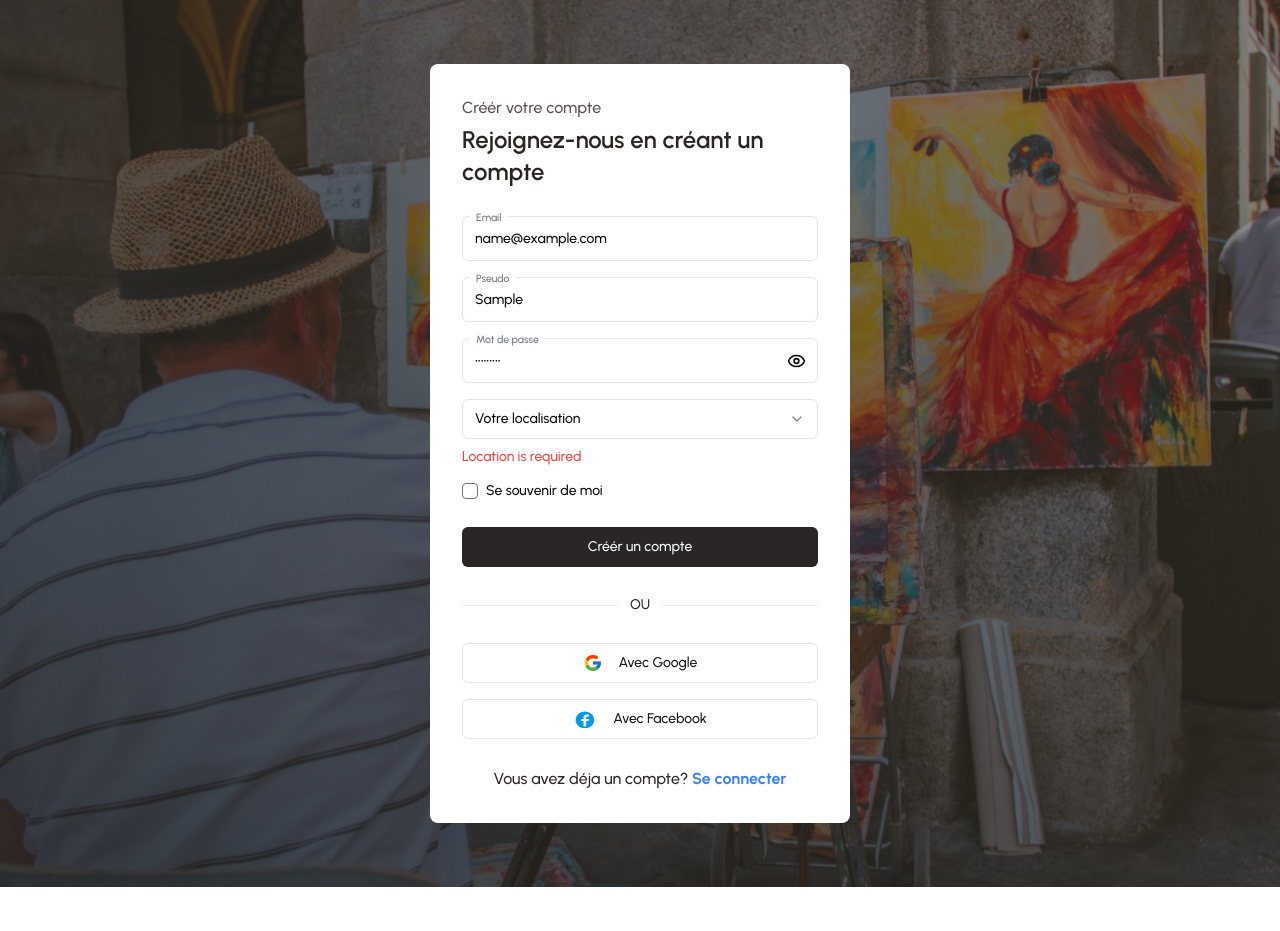
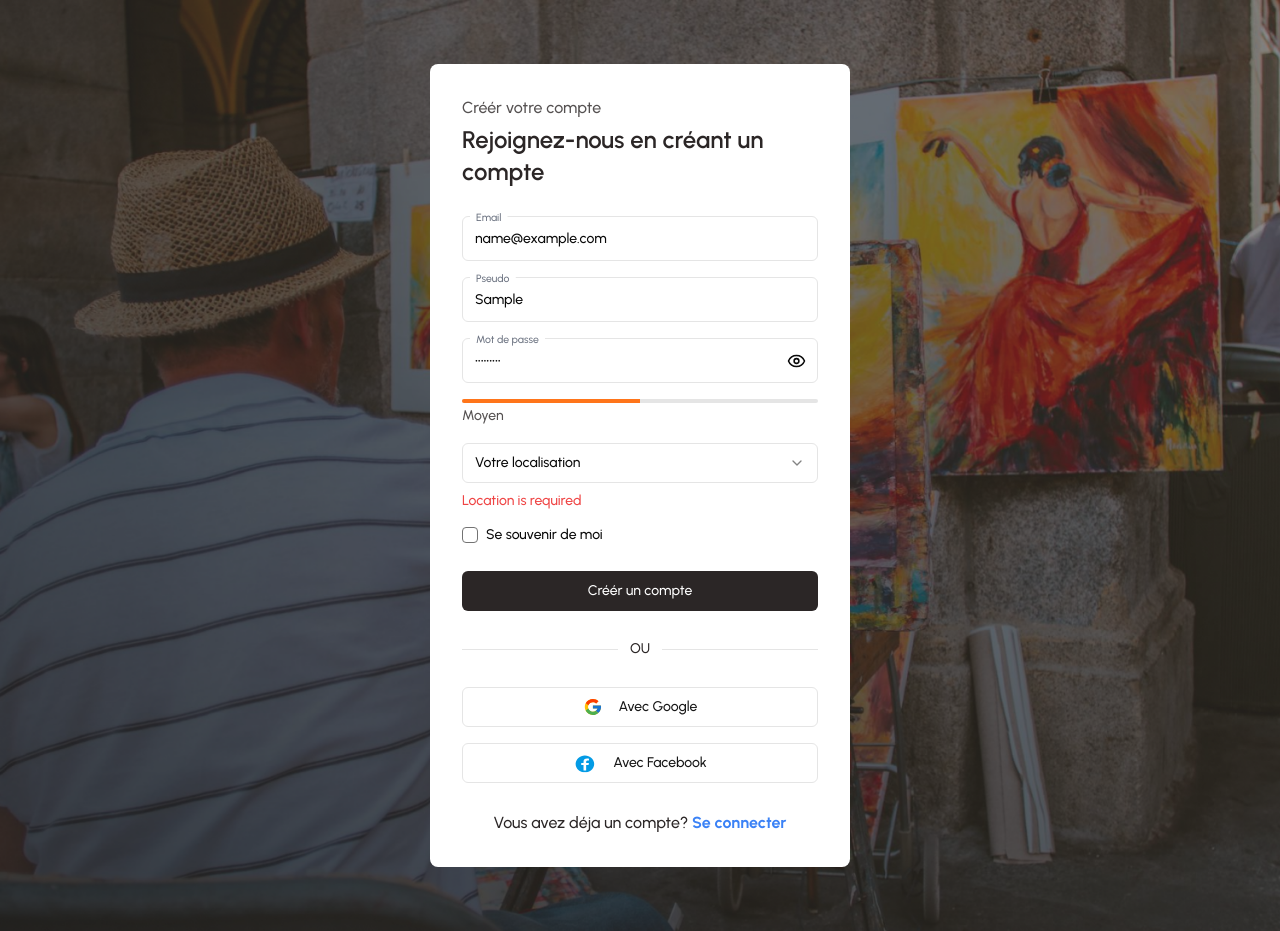
Before and after one commit to KiritoEM/Inkspire, a React (Vite) app: page /signup in a window 1280 px wide. Both pictures are taken after typing "name@example.com", "Sample", "Sample123" into the empty fields and a click on the button "Créér un compte". Before the commit the page ends 887 px from the top, so only its background shows below. Built offline with nearby package versions, Linux system fonts and the light colour scheme.

Commit message:
feat: add password-progress

```diff
--- a/package.json
+++ b/package.json
@@ -13,6 +13,7 @@
     "@hookform/resolvers": "^3.9.1",
     "@radix-ui/react-checkbox": "^1.1.2",
     "@radix-ui/react-label": "^2.1.0",
+    "@radix-ui/react-progress": "^1.1.1",
     "@radix-ui/react-select": "^2.1.2",
     "@radix-ui/react-slot": "^1.1.0",
     "@tanstack/react-query": "^5.62.7",
--- a/src/components/shared/forms/LoginForm.tsx
+++ b/src/components/shared/forms/LoginForm.tsx
@@ -12,6 +12,7 @@ import GoogleauthForm from "./GoogleauthForm";
 import { Link } from "react-router-dom";
 import authActions from "../../../actions/auth.actions";
 import { toast } from "react-toastify";
+import useLoading from "../../../hooks/useLoading";
 
 /**
  * A component that renders a form for a user to logIn.
@@ -19,6 +20,7 @@ import { toast } from "react-toastify";
  * @returns A JSX element representing the login form.
  */
 const LoginForm: FC = (): JSX.Element => {
+    const { loading, stopLoading, startLoading } = useLoading();
     const [show, setShow] = useState<boolean>(false);
     const form = useForm<LoginSchemaTypes>({
         resolver: zodResolver(loginSchema),
@@ -28,20 +30,24 @@ const LoginForm: FC = (): JSX.Element => {
         }
     });
 
-    const handleSubmit = async (data: LoginSchemaTypes) => {
+    const handleSubmitLogin = async (data: LoginSchemaTypes) => {
+        startLoading
+
         const response = await authActions.LOGIN(data);
 
         if (response.status === "success") {
             toast.success("Utilisateur authentifié avec succés !!!", {
                 position: "bottom-center",
                 autoClose: 5000,
-            })
+            });
+            stopLoading();
         }
         else {
             toast.error("Un erreur s'est produit !!!", {
                 position: "bottom-center",
                 autoClose: 5000,
             })
+            stopLoading();
         }
     };
 
@@ -53,7 +59,7 @@ const LoginForm: FC = (): JSX.Element => {
             </header>
 
             <FormProvider {...form}>
-                <form action="post" className="flex flex-col gap-4" onSubmit={form.handleSubmit(handleSubmit)}>
+                <form action="post" className="flex flex-col gap-4" onSubmit={form.handleSubmit(handleSubmitLogin)}>
                     <FormField
                         control={form.control}
                         name="email"
@@ -100,7 +106,7 @@ const LoginForm: FC = (): JSX.Element => {
                             Se souvenir de moi
                         </label>
                     </div>
-                    <Button type="submit" variant="secondary" className="mt-3">Se connecter</Button>
+                    <Button type="submit" isLoading={loading} variant="secondary" className="mt-3">{loading ? "Chargement..." : "Se connecter"}</Button>
                 </form>
             </FormProvider>
 
--- a/src/components/shared/forms/SignupForm.tsx
+++ b/src/components/shared/forms/SignupForm.tsx
@@ -1,4 +1,4 @@
-import { FC, useState } from "react";
+import React, { FC, useState } from "react";
 import { FormControl, FormField, FormItem, FormMessage } from "../ui/form";
 import { FormProvider, useForm } from "react-hook-form";
 import { SignupSchemaTypes } from "../../../lib/form-validation/types";
@@ -21,6 +21,8 @@ import { Link } from "react-router-dom";
 import { toast } from "react-toastify";
 import authActions from "../../../actions/auth.actions";
 import useLoading from "../../../hooks/useLoading";
+import { Progress } from "../ui/progress";
+import { evaluatePasswordStrength } from "../../../helpers/evaluatePassword";
 
 /**
  * A component that renders a form for a user to signUp.
@@ -29,6 +31,8 @@ import useLoading from "../../../hooks/useLoading";
  */
 const SignupForm: FC = (): JSX.Element => {
     const [show, setShow] = useState<boolean>(false);
+    const [passwordLength, setPasswordLength] = useState<number>(0);
+    const [passwordLevel, setPasswordLevel] = useState<string>("");
     const { loading, stopLoading, startLoading } = useLoading();
     const form = useForm<SignupSchemaTypes>({
         resolver: zodResolver(signupSchema),
@@ -115,15 +119,34 @@ const SignupForm: FC = (): JSX.Element => {
                                         id="password"
                                         label="Mot de passe"
                                         {...field}
+                                        onChange={(e: React.ChangeEvent<HTMLInputElement>) => {
+                                            field.onChange(e);
+                                            setPasswordLength(e.target.value.length);
+                                            setPasswordLevel(evaluatePasswordStrength(e.target.value) as string);
+                                        }}
                                         className="text-base"
                                         type={show ? "text" : "password"}
-                                        suffix={show ? <EyeOff size={19} className="cursor-pointer" onClick={() => setShow(!show)} /> : <Eye size={19} className="cursor-pointer" onClick={() => setShow(!show)} />}
+                                        suffix={
+                                            show ? (
+                                                <EyeOff size={19} className="cursor-pointer" onClick={() => setShow(!show)} />
+                                            ) : (
+                                                <Eye size={19} className="cursor-pointer" onClick={() => setShow(!show)} />
+                                            )
+                                        }
                                     />
                                 </FormControl>
                                 <FormMessage />
                             </FormItem>
                         )}
                     />
+
+
+                    {passwordLength > 0 && <div className="password-progress">
+                        <Progress value={passwordLevel === "Fort" ? 100 : passwordLevel === "Moyen" ? 50 : 0} />
+                        <span className="text-sm text-secondary/80">{passwordLevel}</span>
+                    </div>
+                    }
+
                     <FormField
                         control={form.control}
                         name="location"
--- /dev/null
+++ b/src/components/shared/ui/progress.tsx
@@ -0,0 +1,25 @@
+import * as React from "react"
+import * as ProgressPrimitive from "@radix-ui/react-progress"
+import { cn } from "../../../lib/utils"
+
+const Progress = React.forwardRef<
+  React.ElementRef<typeof ProgressPrimitive.Root>,
+  React.ComponentPropsWithoutRef<typeof ProgressPrimitive.Root>
+>(({ className, value, ...props }, ref) => (
+  <ProgressPrimitive.Root
+    ref={ref}
+    className={cn(
+      "relative h-1 w-full overflow-hidden rounded-full bg-input",
+      className
+    )}
+    {...props}
+  >
+    <ProgressPrimitive.Indicator
+      className="h-full w-full flex-1 bg-primary transition-all"
+      style={{ transform: `translateX(-${100 - (value || 0)}%)` }}
+    />
+  </ProgressPrimitive.Root>
+))
+Progress.displayName = ProgressPrimitive.Root.displayName
+
+export { Progress }
--- /dev/null
+++ b/src/helpers/evaluatePassword.ts
@@ -0,0 +1,23 @@
+const evaluatePasswordStrength = (password: string) => {
+    let score = 0;
+
+    if (!password) return "";
+
+    // Check password length
+    if (password.length > 8) score += 1;
+    // Contains lowercase
+    if (/[a-z]/.test(password)) score += 1;
+    // Contains uppercase
+    if (/[A-Z]/.test(password)) score += 1;
+    // Contains numbers
+    if (/\d/.test(password)) score += 1;
+    // Contains special characters
+    if (/[^A-Za-z0-9]/.test(password)) score += 1;
+
+    if (score >= 5) return "Fort";
+    if (score >= 3) return "Moyen";
+    if (score >= 1) return "Faible";
+}
+
+
+export { evaluatePasswordStrength }
```
Also changed, not shown: 1 other file (tests, documents, lock files or other folders).
